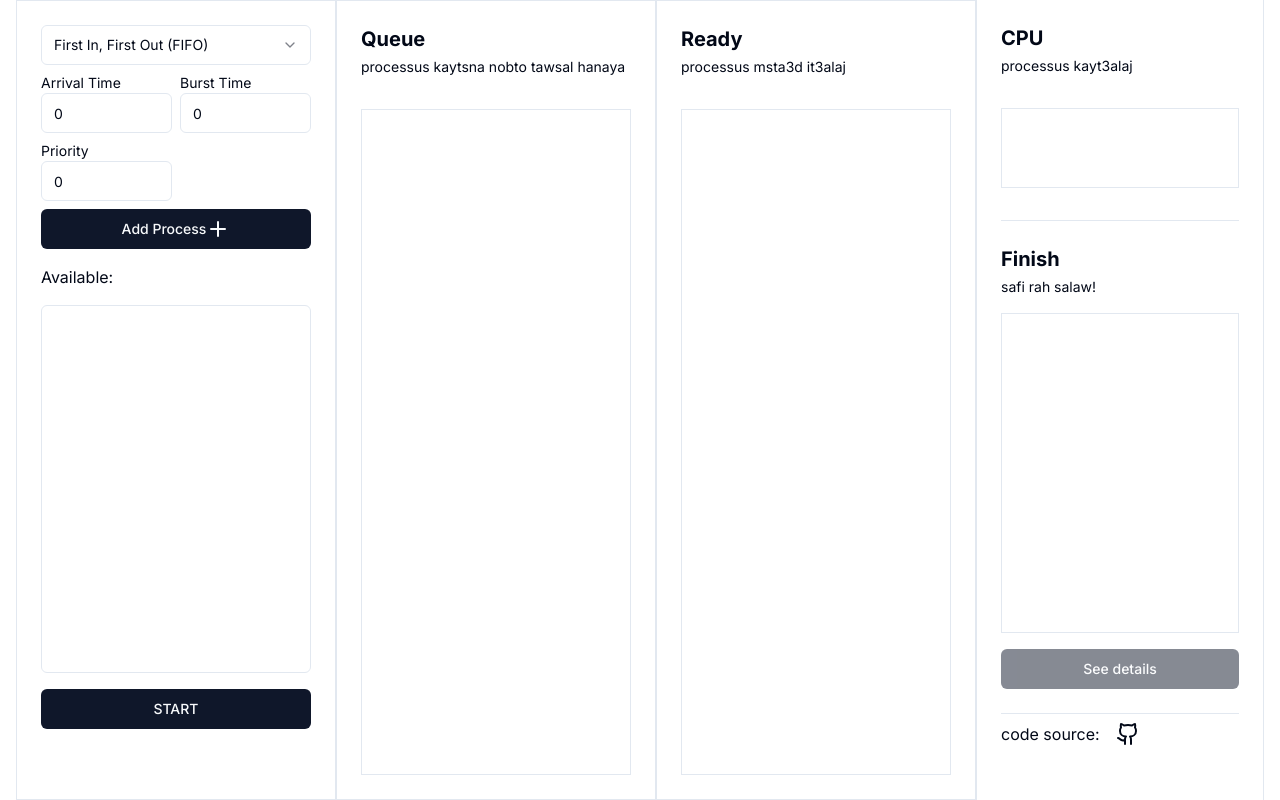
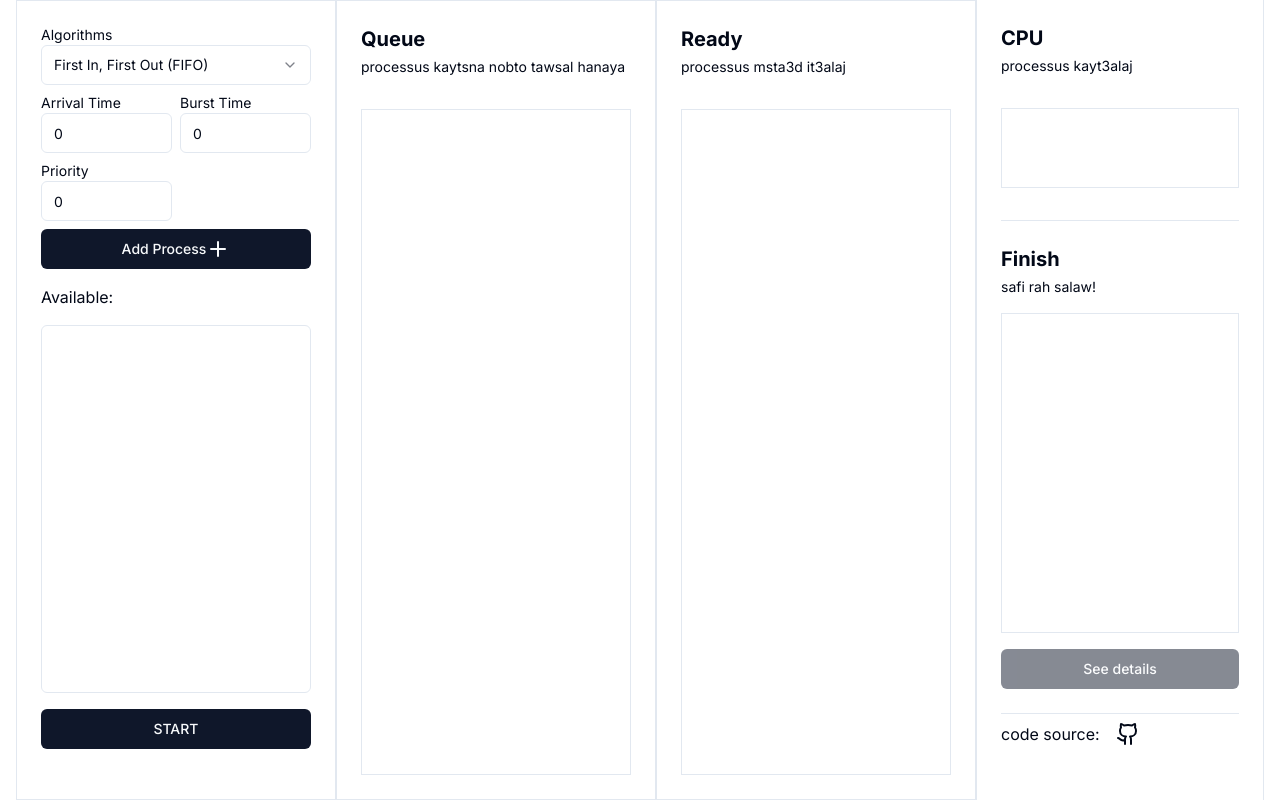
Before and after one commit to HBR12/ordannance, a Next.js app: page / in a window 1280 px wide. Built offline with nearby package versions, Linux system fonts and the light colour scheme.

Commit message:
algo label

```diff
--- a/src/components/DataEntry.tsx
+++ b/src/components/DataEntry.tsx
@@ -76,6 +76,9 @@ export default function DataEntry(props: {
   return (
     <ScrollArea className="h-screen w-1/4 min-w-72 border border-x border-solid p-6 flex flex-col">
       <div className="flex flex-col gap-2 mb-4">
+        <div className="grid grid-cols-2 gap-2">
+          <div className="grid grid-row-2 col-span-2">
+            <label className="text-sm">Algorithms</label>
             <Select
               defaultValue="First Come First Served"
               onValueChange={(e) => {
@@ -103,7 +106,8 @@ export default function DataEntry(props: {
                 </SelectItem>
               </SelectContent>
             </Select>
-        <div className="grid grid-cols-2 gap-2">
+          </div>
+
           <div className="grid grid-row-2">
             <label className="text-sm">Arrival Time</label>
             <Input
```
Lines whose indentation alone changed are shown as unchanged.
